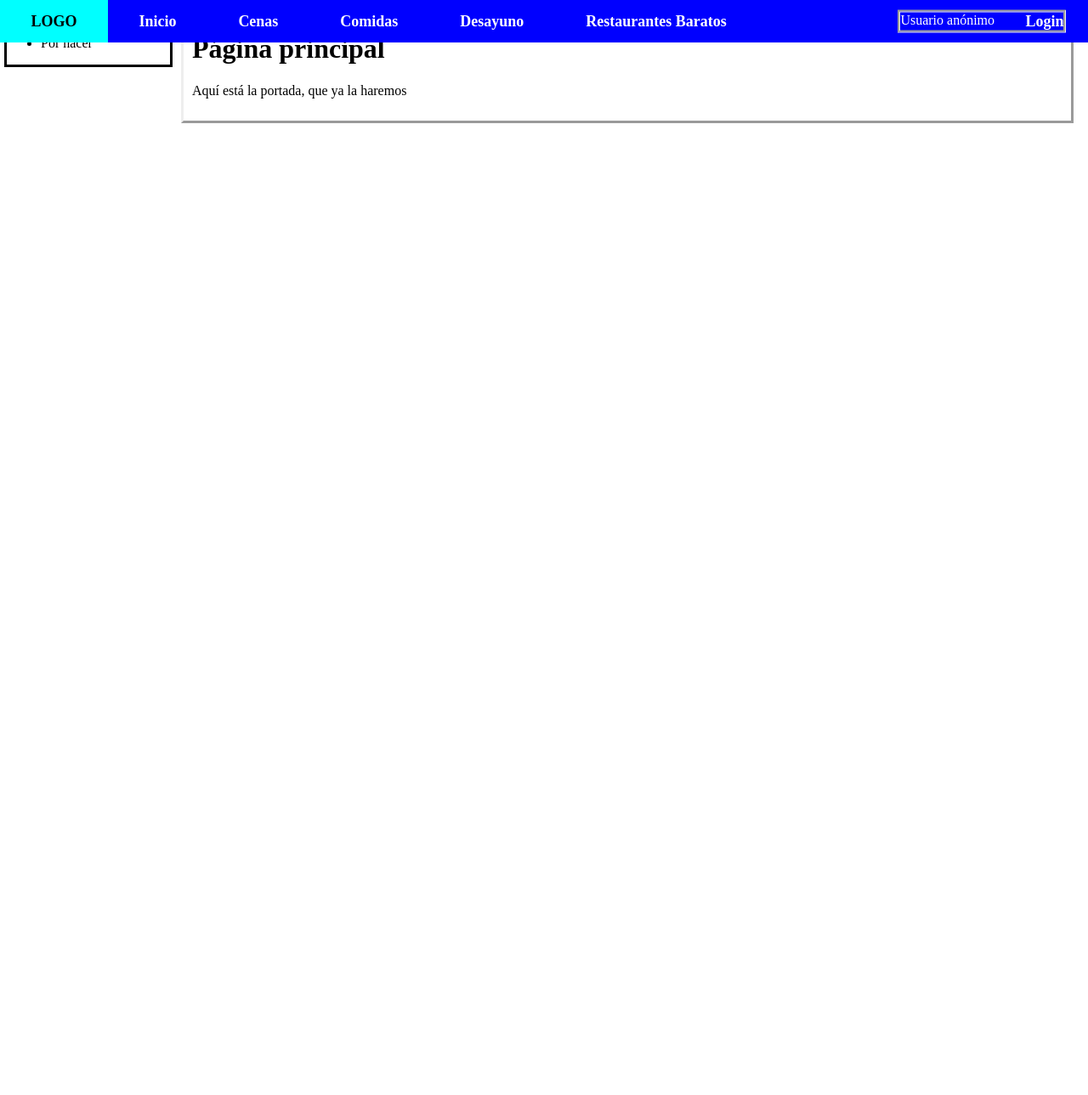
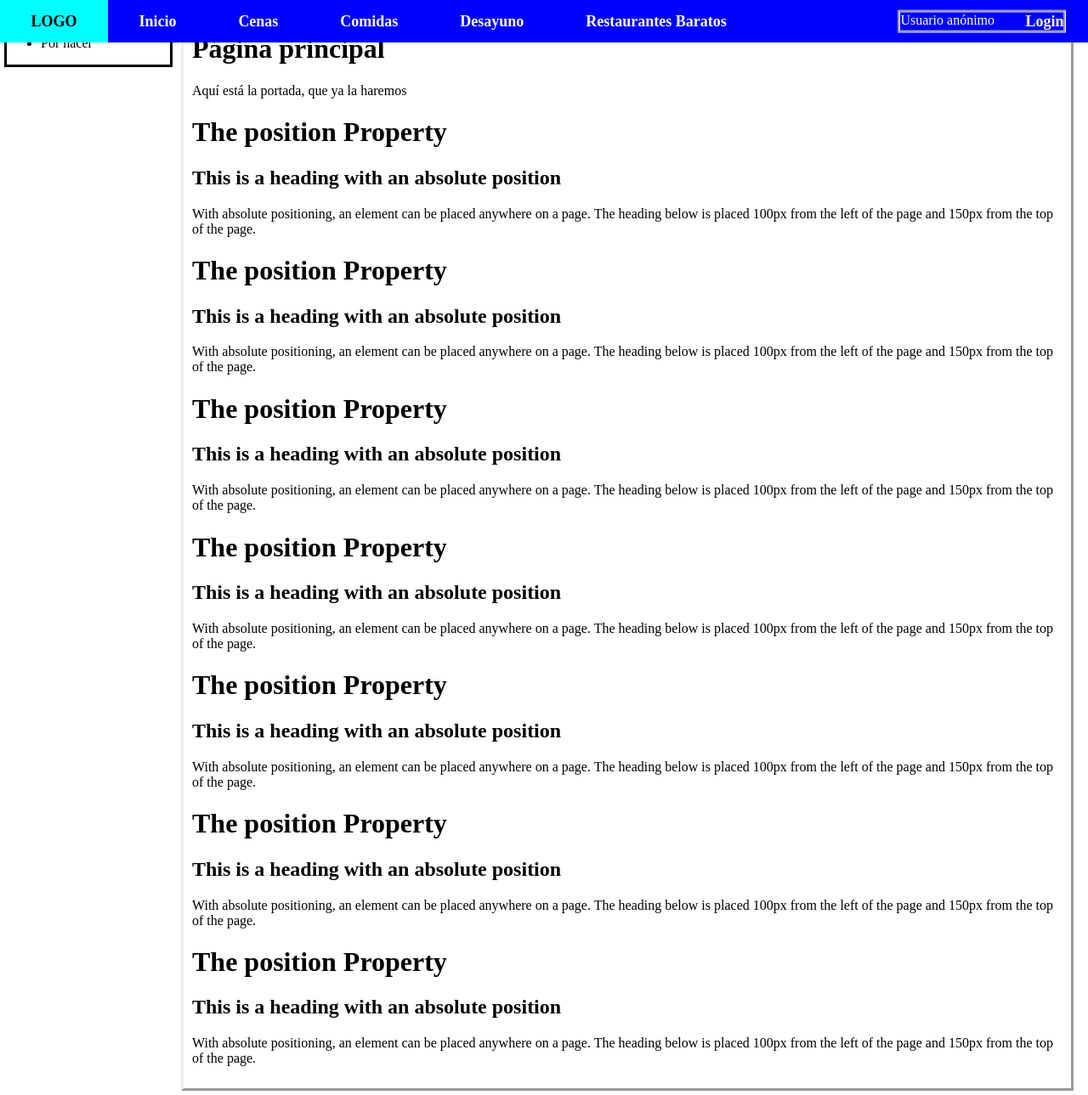
Before and after one commit to Juanchez21/restauranteadvisor, a PHP site: page / in a window 1280 px wide. Shown: the whole page at 85% size. Before the commit the page ends 145 px from the top, so only its background shows below. Run offline with PHP 8.4, Linux system fonts and the light colour scheme.

Commit message:
Update index.php

```diff
--- a/index.php
+++ b/index.php
@@ -11,6 +11,41 @@
 		<div class="portada">
 			<h1>Página principal</h1>
 			<p> Aquí está la portada, que ya la haremos </p>
+			<h1>The position Property</h1>
+
+			<h2>This is a heading with an absolute position</h2>
+
+			<p>With absolute positioning, an element can be placed anywhere on a page. The heading below is placed 100px from the left of the page and 150px from the top of the page.</p>
+			<h1>The position Property</h1>
+
+			<h2>This is a heading with an absolute position</h2>
+
+			<p>With absolute positioning, an element can be placed anywhere on a page. The heading below is placed 100px from the left of the page and 150px from the top of the page.</p>
+			<h1>The position Property</h1>
+
+			<h2>This is a heading with an absolute position</h2>
+
+			<p>With absolute positioning, an element can be placed anywhere on a page. The heading below is placed 100px from the left of the page and 150px from the top of the page.</p>
+			<h1>The position Property</h1>
+
+			<h2>This is a heading with an absolute position</h2>
+
+			<p>With absolute positioning, an element can be placed anywhere on a page. The heading below is placed 100px from the left of the page and 150px from the top of the page.</p>
+			<h1>The position Property</h1>
+
+			<h2>This is a heading with an absolute position</h2>
+
+			<p>With absolute positioning, an element can be placed anywhere on a page. The heading below is placed 100px from the left of the page and 150px from the top of the page.</p>
+			<h1>The position Property</h1>
+
+			<h2>This is a heading with an absolute position</h2>
+
+			<p>With absolute positioning, an element can be placed anywhere on a page. The heading below is placed 100px from the left of the page and 150px from the top of the page.</p>
+			<h1>The position Property</h1>
+
+			<h2>This is a heading with an absolute position</h2>
+
+			<p>With absolute positioning, an element can be placed anywhere on a page. The heading below is placed 100px from the left of the page and 150px from the top of the page.</p>
 		</div>
 	</div>
 </body>
```
